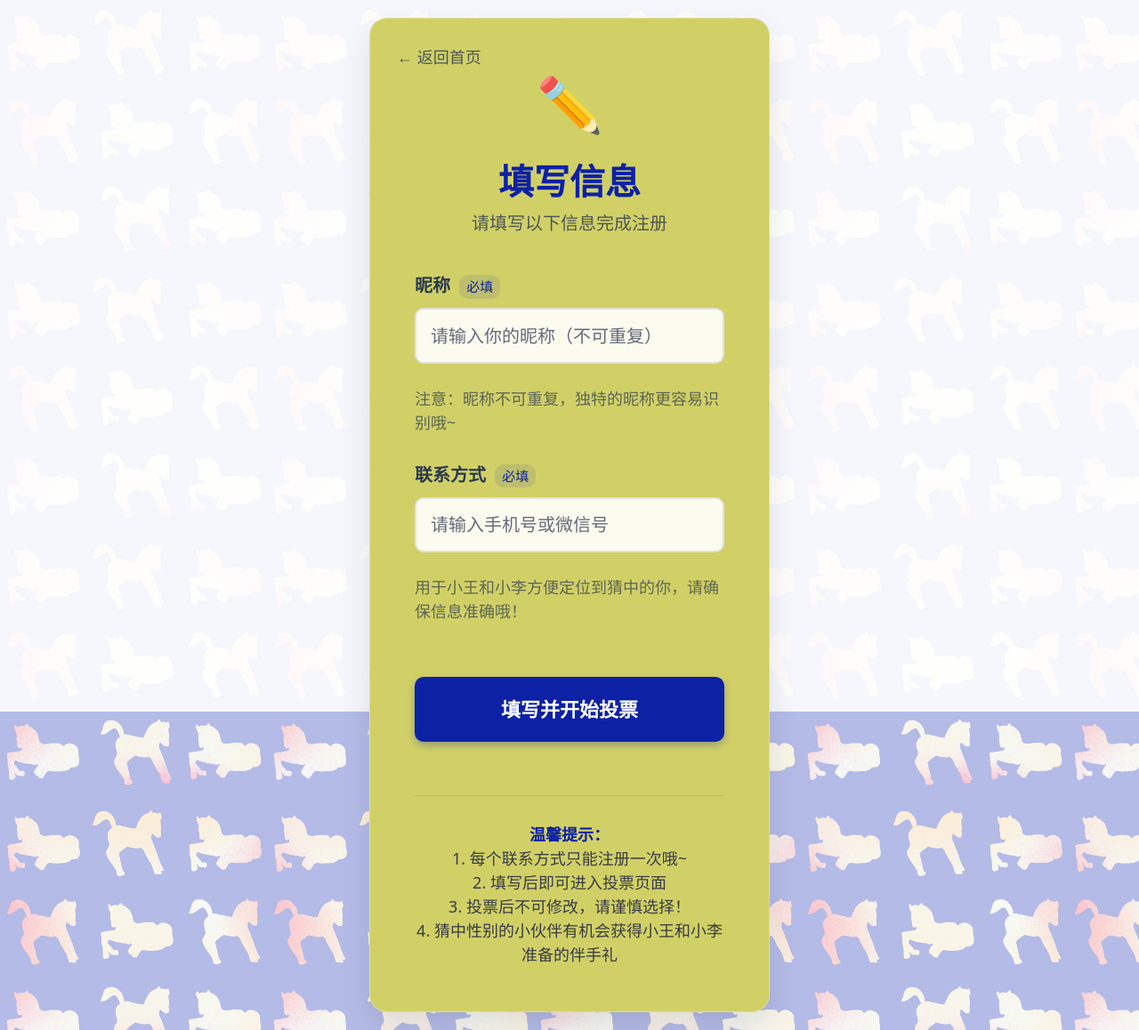
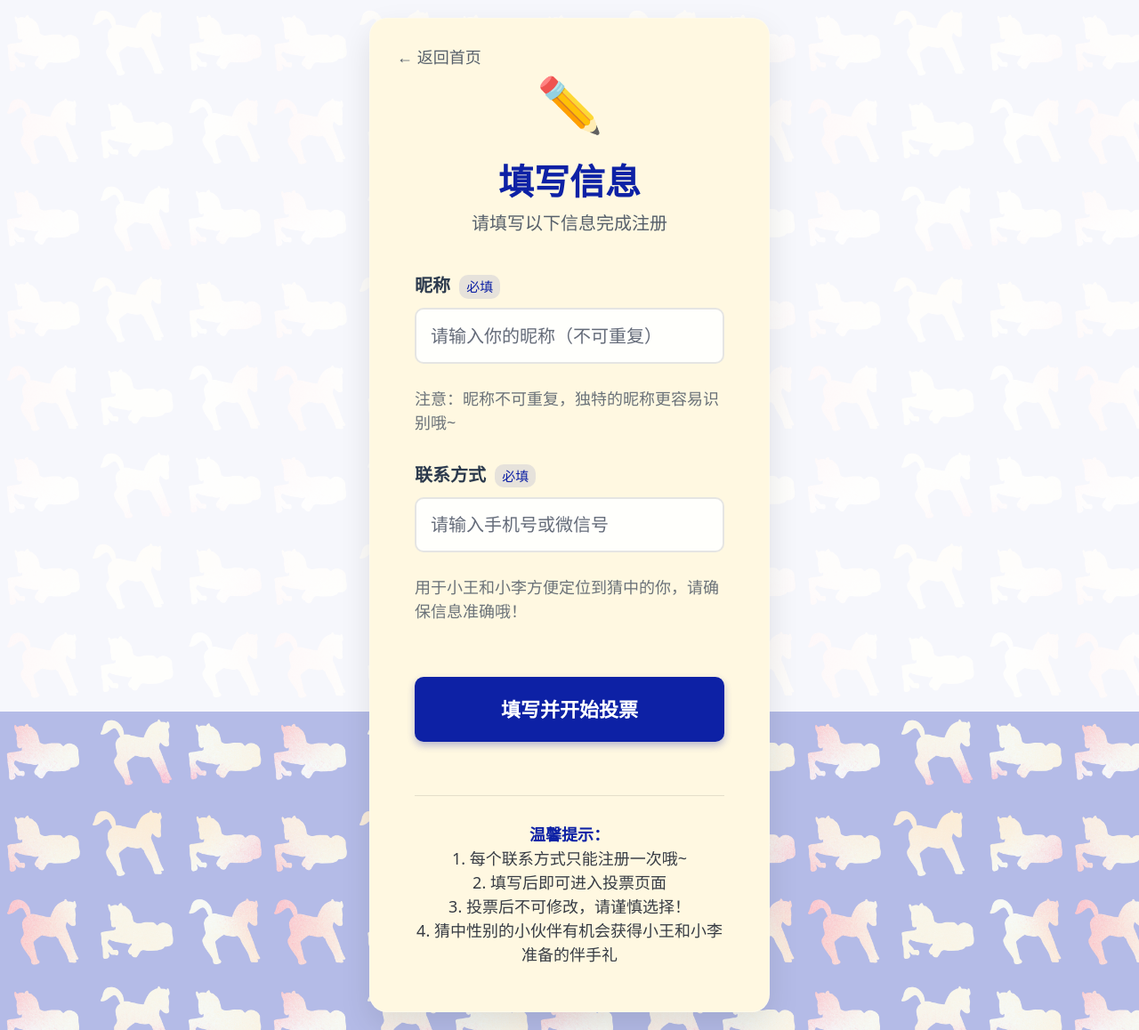
Before and after one commit to Leah6270/nian_gender_app, a Flask app: page /register in a window 1280 px wide. Shown: the whole page at 89% size. Run offline with Flask 3, Linux system fonts and the light colour scheme; the visitor is signed in with stand-in values (Sample User, id 1); some libraries are stand-ins or nearby versions.

Commit message:
Refactor registration page layout and styles
Updated the styling and layout of the registration page, including changes to CSS variables, background image, and form elements.

```diff
--- a/templates/register.html
+++ b/templates/register.html
@@ -10,7 +10,7 @@
         /* ========== CSS变量定义（新主题色系）========== */
         :root {
             /* 核心三色 */
-            --color-citron: #D1D067;      /* 莫兰迪黄 - 主容器背景 */
+            --color-citron: #FFF8E1;      /* 莫兰迪黄 - 主容器背景 */
             --color-periwinkle: #B9C7F8;  /* 淡蓝 - 页面背景 */
             --color-zaffre: #0D21A5;      /* 深蓝 - 主强调色 */
 
@@ -316,4 +316,5 @@
         </div>
     </div>
 </body>
+
 </html>
```
